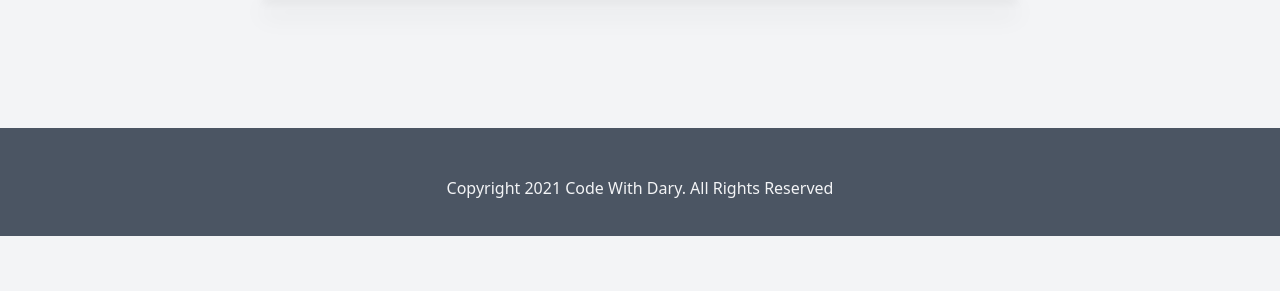
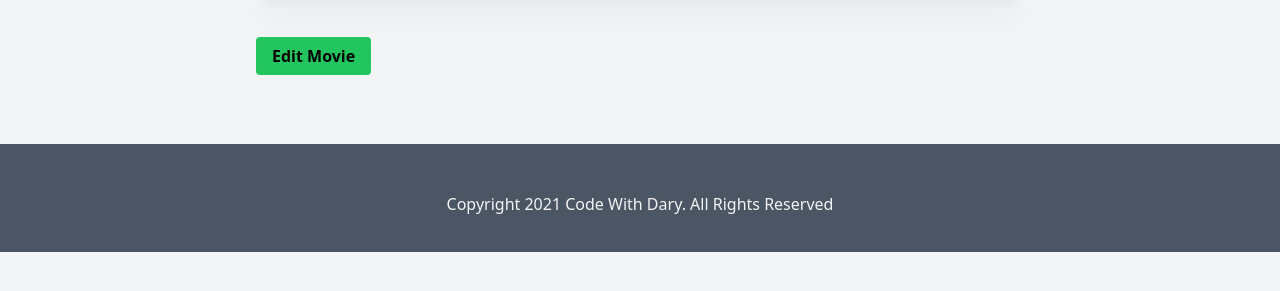
Before and after one commit to yanmayanmy/Symfony-tutorial-Movies, a Symfony app: template templates/movies/show.html.twig in a window 1280 px wide. Shown: the part 216-507 px from the top of the page. Run offline with Twig, Linux system fonts and the light colour scheme; the template is opened without the code that fills it, so the values that code supplies are empty; style sheets or scripts are compiled from the project's sources; some libraries are stand-ins or nearby versions.

Commit message:
[add] Edit button. #20

```diff
--- a/templates/movies/show.html.twig
+++ b/templates/movies/show.html.twig
@@ -29,5 +29,11 @@
         <p class="text-xl py-6">
             {{ movie.description }}
         </p>
+
+        <a
+            href="/movies/edit/{{ movie.id }}"
+            class="bg-green-500 font-bold py-2 px-4 rounded transition-all hover:bg-green-300">
+            Edit Movie
+        </a>
     </div>
 {% endblock %}
```
